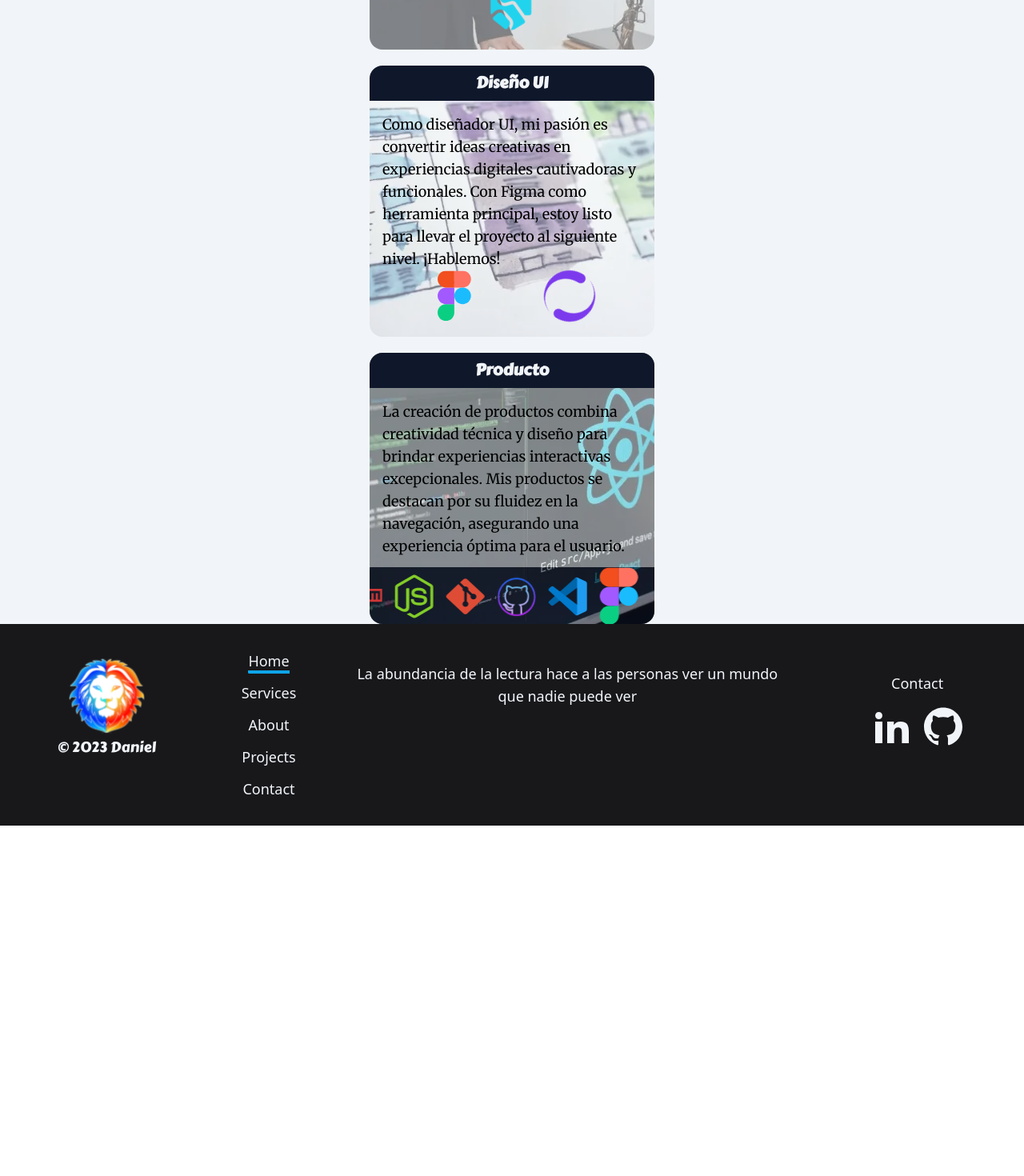
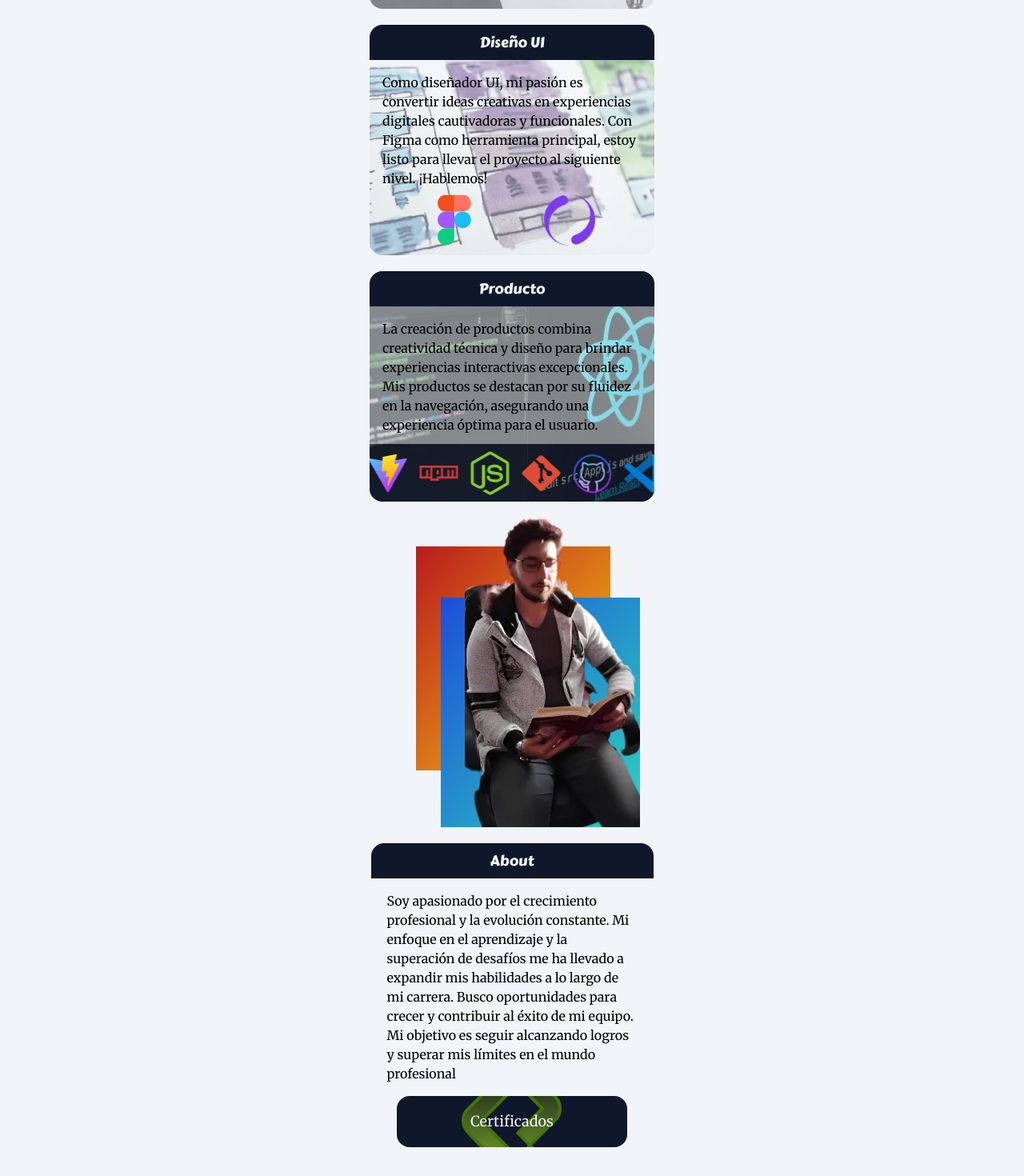
Before and after one commit to DanielLenoz/DanielLenoz-portafolioV3, a React (Vite) app: page / in a window 1280 px wide. Shown: the part 1200-2670 px from the top of the page at 80% size. Before the commit the page ends 2232 px from the top, so only its background shows below. Built offline with nearby package versions, Linux system fonts and the light colour scheme.

Commit message:
created area projects

```diff
--- a/public/projectsData.json
+++ b/public/projectsData.json
@@ -1,10 +1,88 @@
 [
-    {
-        "img": "",
-        "title": "Blog"
-    },
-    {
-        "img": "",
-        "title": "Portafolio"
-    }
+  {
+    "img": "./assets/img/projects/blog.webp",
+    "title": "Blog",
+    "text": "Hola, soy Daniel, un desarrollador web. Bienvenido a mi página web de blogs personales, donde comparto mis pensamientos, ideas y experiencias con el mundo de la tecnologia y mi vida personal, ven y le un poco.",
+    "icons": [
+      {
+        "iconsTechnology": "./assets/icons/technology/html.svg"
+      },
+      {
+        "iconsTechnology": "./assets/icons/technology/css.svg"
+      },
+      {
+        "iconsTechnology": "./assets/icons/technology/js.svg"
+      },
+      {
+        "iconsTechnology": "./assets/icons/technology/React.svg"
+      },
+      {
+        "iconsTechnology": "./assets/icons/technology/tailwind.svg"
+      },
+      {
+        "iconsTechnology": "./assets/icons/technology/vite.svg"
+      },
+      {
+        "iconsTechnology": "./assets/icons/technology/npm.svg"
+      },
+      {
+        "iconsTechnology": "./assets/icons/technology/Nodejs.svg"
+      },
+      {
+        "iconsTechnology": "./assets/icons/technology/Git.svg"
+      },
+      {
+        "iconsTechnology": "./assets/icons/technology/github.svg"
+      },
+      {
+        "iconsTechnology": "./assets/icons/technology/vsCode.svg"
+      },
+      {
+        "iconsTechnology": "./assets/icons/technology/figma.svg"
+      }
+    ]
+  },
+  {
+    "img": "",
+    "title": "Portafolio",
+    "text": "Como desarrollador web, mi portafolio es una herramienta esencial para mostrar mis habilidades y experiencia a posibles empleadores o clientes. Quiero que sea atractivo, fácil de usar y destaque mis mejores trabajos.",
+    "icons": [
+      {
+        "iconsTechnology": "./assets/icons/technology/html.svg"
+      },
+      {
+        "iconsTechnology": "./assets/icons/technology/css.svg"
+      },
+      {
+        "iconsTechnology": "./assets/icons/technology/js.svg"
+      },
+      {
+        "iconsTechnology": "./assets/icons/technology/React.svg"
+      },
+      {
+        "iconsTechnology": "./assets/icons/technology/tailwind.svg"
+      },
+      {
+        "iconsTechnology": "./assets/icons/technology/vite.svg"
+      },
+      {
+        "iconsTechnology": "./assets/icons/technology/npm.svg"
+      },
+      {
+        "iconsTechnology": "./assets/icons/technology/Nodejs.svg"
+      },
+      {
+        "iconsTechnology": "./assets/icons/technology/Git.svg"
+      },
+      {
+        "iconsTechnology": "./assets/icons/technology/github.svg"
+      },
+      {
+        "iconsTechnology": "./assets/icons/technology/vsCode.svg"
+      },
+      {
+        "iconsTechnology": "./assets/icons/technology/figma.svg"
+      }
+    ]
+  }
 ]
--- a/src/Hooks/usePortafolio.jsx
+++ b/src/Hooks/usePortafolio.jsx
@@ -1,8 +1,8 @@
 import React, { createContext, useContext, useState } from 'react'
 // import  certificatesData  from '../../public/certificatesData.json'
-// import  projectsData  from '../../public/projectsData.json'
+import  projectsData  from '../../public/projectsData.json'
 import iconsTechnology from '../../public/iconsTechnology.json'
-
+import readlight from '../../public/assets/img/myself/read-light.webp'
 import facelight from '../../public/assets/img/myself/face-light.webp'
 import logoAzul from '../../public/assets/img/myself/logo-azul.webp'
 import vector from '../../public/assets/img/Vector-blue.webp'
@@ -12,7 +12,14 @@ const PortafolioContext = createContext()
 function PortafolioPrivider({ children }) {
   return (
     <PortafolioContext.Provider
-      value={{ facelight, vector, logoAzul, iconsTechnology }}
+      value={{
+        facelight,
+        vector,
+        logoAzul,
+        iconsTechnology,
+        readlight,
+        projectsData,
+      }}
     >
       {children}
     </PortafolioContext.Provider>
--- a/src/Pages/Home.jsx
+++ b/src/Pages/Home.jsx
@@ -2,14 +2,25 @@ import React from 'react'
 import { RiShakeHandsFill } from 'react-icons/ri'
 import { ImLinkedin2, ImGithub, ImDownload2, ImSpinner9 } from 'react-icons/im'
 import { usePortafolio } from '../Hooks/usePortafolio'
+import { IconsScroll } from '../components/IconsScroll'
 import freeLancerImg from '../../public/assets/img/servicesCards/shaking-hands.webp'
 import UIimg from '../../public/assets/img/servicesCards/UI.webp'
 import programacionImg from '../../public/assets/img/servicesCards/programation.webp'
 import figmaImg from '../../public/assets/icons/technology/figma.svg'
+import platzi from '../../public/assets/icons/logo/platzi.svg'
 import '../Style/animation.css'
+import { Link } from 'react-router-dom'
+import { ProjectsCards } from '../components/ProjectsCards'
 
 function Home() {
-  const { facelight, vector, logoAzul, iconsTechnology } = usePortafolio()
+  const {
+    facelight,
+    vector,
+    logoAzul,
+    iconsTechnology,
+    readlight,
+    projectsData,
+  } = usePortafolio()
 
   return (
     <main className="bg-slate-100">
@@ -39,19 +50,11 @@ function Home() {
         </article>
       </section>
       <section>
-        <h1 className="mb-3 text-center font-montserrat text-xl font-bold text-slate-900">
+        <h1 className="mb-3 text-center font-montserrat text-xl font-extrabold text-slate-900">
           Herramientas
         </h1>
         <section className=" w-[100vw] bg-zinc-200">
-          <article className="scroll flex justify-center space-x-4 ">
-            {iconsTechnology.map((icon) => (
-              <img
-                className="w-12"
-                key={icon.iconsTechnology}
-                src={icon.iconsTechnology}
-              />
-            ))}
-          </article>
+          <IconsScroll iconsTechnology={iconsTechnology} />
         </section>
       </section>
       <section>
@@ -59,11 +62,11 @@ function Home() {
           Servicios
         </h1>
         <section className="grid justify-items-center gap-5">
-          <article className=" relative h-[339px] w-[356px] overflow-hidden rounded-2xl">
-            <h1 className="relative z-10 bg-slate-900 py-2 text-center font-carter text-xl font-extrabold text-slate-100">
+          <article className=" relative h-72 w-[356px] overflow-hidden rounded-2xl">
+            <h1 className="relative z-10 bg-slate-900 py-2 text-center font-carter text-lg font-normal text-slate-100">
               Freelancer
             </h1>
-            <p className="relative z-10 px-4 pt-4 font-merriweather text-lg font-normal">
+            <p className="relative z-10 px-4 pt-4 font-merriweather text-base font-normal">
               Mi enfoque es comprender a fondo las necesidades de mis clientes,
               traduciéndolas en soluciones impactantes mediante un diálogo
               efectivo. Busco llevar sus ideas a un nivel superior, superando
@@ -76,27 +79,27 @@ function Home() {
               alt=""
             />
           </article>
-          <article className=" relative h-[339px] w-[356px] overflow-hidden rounded-2xl">
-            <h1 className="relative z-10 bg-slate-900 py-2 text-center font-carter text-xl font-extrabold text-slate-100">
+          <article className=" relative h-72 w-[356px] overflow-hidden rounded-2xl">
+            <h1 className="relative z-10 bg-slate-900 py-2 text-center font-carter text-lg font-normal text-slate-100">
               Diseño UI
             </h1>
-            <p className="relative z-10 px-4 pt-4 font-merriweather text-lg font-normal">
+            <p className="relative z-10 px-4 pt-4 font-merriweather text-base font-normal">
               Como diseñador UI, mi pasión es convertir ideas creativas en
               experiencias digitales cautivadoras y funcionales. Con Figma como
               herramienta principal, estoy listo para llevar el proyecto al
               siguiente nivel. ¡Hablemos!
             </p>
-            <section className="relative z-10 flex justify-center space-x-20">
+            <section className="relative z-10 mt-2 flex justify-center space-x-20">
               <img className=" h-16 w-16 fill-cyan-400" src={figmaImg} alt="" />
               <ImSpinner9 className="h-16 w-16 animate-spin fill-violet-600" />
             </section>
             <img className="absolute top-0 opacity-50" src={UIimg} alt="" />
           </article>
-          <article className=" relative h-[339px] w-[356px] overflow-hidden rounded-2xl">
-            <h1 className="relative z-10 bg-slate-900 py-2 text-center font-carter text-xl font-extrabold text-slate-100">
+          <article className=" relative h-72 w-[356px] overflow-hidden rounded-2xl">
+            <h1 className="relative z-10 bg-slate-900 py-2 text-center font-carter text-lg font-normal text-slate-100">
               Producto
             </h1>
-            <p className="relative z-10 px-4 pt-4 font-merriweather text-lg font-normal">
+            <p className="relative z-10 px-4 pt-4 font-merriweather text-base font-normal">
               La creación de productos combina creatividad técnica y diseño para
               brindar experiencias interactivas excepcionales. Mis productos se
               destacan por su fluidez en la navegación, asegurando una
@@ -108,18 +111,43 @@ function Home() {
               alt=""
             />
             <section className="mt-3 w-[100vw] bg-slate-900">
-              <article className="scroll flex justify-center space-x-4 ">
-                {iconsTechnology.map((icon) => (
-                  <img
-                    className="w-12"
-                    key={icon.iconsTechnology}
-                    src={icon.iconsTechnology}
-                  />
-                ))}
-              </article>
+              <IconsScroll iconsTechnology={iconsTechnology} />
             </section>
           </article>
         </section>
+      </section>
+      <section className="grid justify-center justify-items-center py-5">
+        <article className="relative mb-5 h-[387px] w-80">
+          <div className="absolute left-10 top-9 h-[280px] w-[243px] bg-gradient-to-br from-red-700 to-yellow-400"></div>
+          <div className="absolute bottom-0 right-0 z-10 h-[287px] w-[249px] bg-gradient-to-br from-blue-700 to-teal-400"></div>
+          <img className=" absolute right-0 z-20" src={readlight} alt="" />
+        </article>
+        <article className=" relative z-10 h-[400px] w-[353px] overflow-hidden rounded-2xl ">
+          <h1 className="relative z-10 bg-slate-900 py-2 text-center font-carter text-lg font-normal text-slate-100">
+            About
+          </h1>
+          <p className="relative z-10 px-5 py-4 font-merriweather text-base font-normal">
+            Soy apasionado por el crecimiento profesional y la evolución
+            constante. Mi enfoque en el aprendizaje y la superación de desafíos
+            me ha llevado a expandir mis habilidades a lo largo de mi carrera.
+            Busco oportunidades para crecer y contribuir al éxito de mi equipo.
+            Mi objetivo es seguir alcanzando logros y superar mis límites en el
+            mundo profesional
+          </p>
+          <Link className="relative z-10 m-auto grid h-16 w-72 overflow-hidden rounded-2xl bg-slate-900">
+            <p className="z-10 self-center text-center font-merriweather text-lg font-normal text-slate-100">
+              Certificados
+            </p>
+            <img className=" absolute -top-10 left-20" src={platzi} alt="" />
+          </Link>
+          <div className="absolute top-0 h-[431px] w-[353px] bg-slate-100 bg-opacity-50"></div>
+        </article>
+      </section>
+      <section className='pb-10'>
+        <h1 className="my-4 text-center font-montserrat text-xl font-extrabold">
+          Proyectos
+        </h1>
+        <ProjectsCards projectsData={projectsData} />
       </section>
     </main>
   )
--- a/src/Style/gradients.css
+++ b/src/Style/gradients.css
@@ -38,3 +38,7 @@
     rgba(255, 0, 0, 0) 100%
   );
 }
+
+.gradient-Card {
+  background: rgba(0, 0, 0, 0.51);
+}
--- /dev/null
+++ b/src/components/IconsScroll.jsx
@@ -0,0 +1,17 @@
+import React from 'react'
+
+function IconsScroll({ iconsTechnology }) {
+  return (
+    <article className="scroll flex justify-center space-x-4 ">
+      {iconsTechnology.map((icon) => (
+        <img
+          className="w-12"
+          key={icon.iconsTechnology}
+          src={icon.iconsTechnology}
+        />
+      ))}
+    </article>
+  )
+}
+
+export { IconsScroll }
```
Also changed, not shown: src/components/ProjectsCards.jsx (+47 -2 lines), public/assets/img/projects/blog.webp (added).
